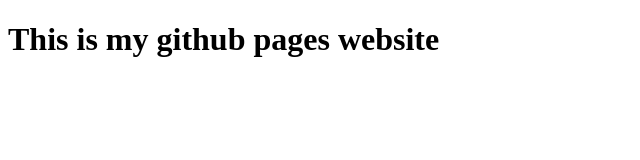
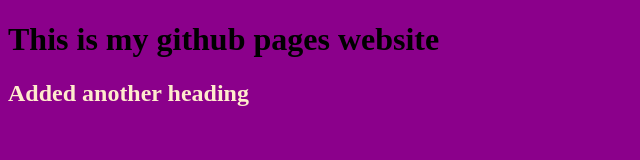
Before and after one commit to DefkalionDs/DefkalionDs.github.io, a plain HTML site: page index.html in a window 1280 px wide. Shown: the whole page, without its empty margins (0-640 px from the left). Drawn offline with Linux system fonts and the light colour scheme.

Commit message:
added bg color and heading

```diff
--- a/index.html
+++ b/index.html
@@ -8,8 +8,9 @@
     <title>!!Test Site!!</title>
 </head>
 
-<body>
+<body style="background-color:darkmagenta">
     <h1>This is my github pages website</h1>
+    <h2 style="color:blanchedalmond">Added another heading</h2>
 </body>
 
 </html>
```
